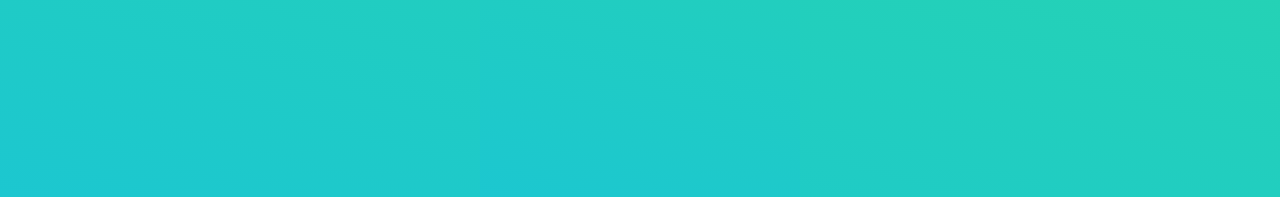
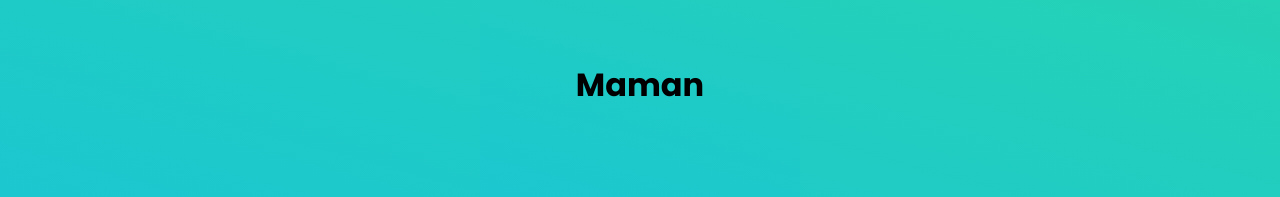
Before and after one commit to CarlosDataWeb/code, a plain HTML site: page index.html in a window 1280 px wide. Shown: the part 603-800 px from the top of the page. Drawn offline with Linux system fonts and the light colour scheme.

Commit message:
Ajout h1

```diff
--- a/index.html
+++ b/index.html
@@ -27,5 +27,6 @@
             </ul>
         </div>
     </div>
+    <h1>Maman</h1>
 </body>
 </html>
```
